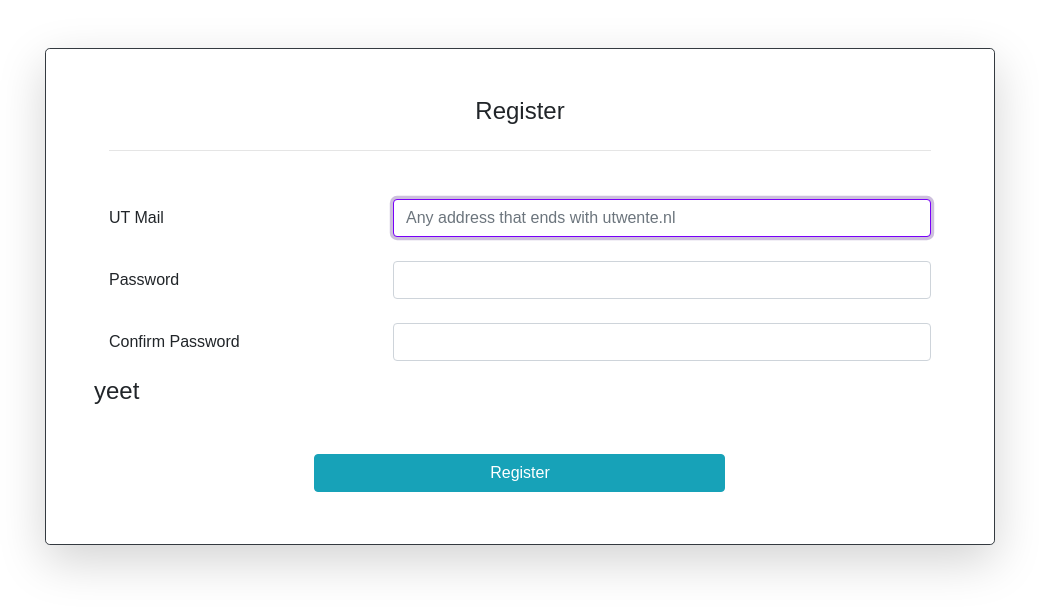
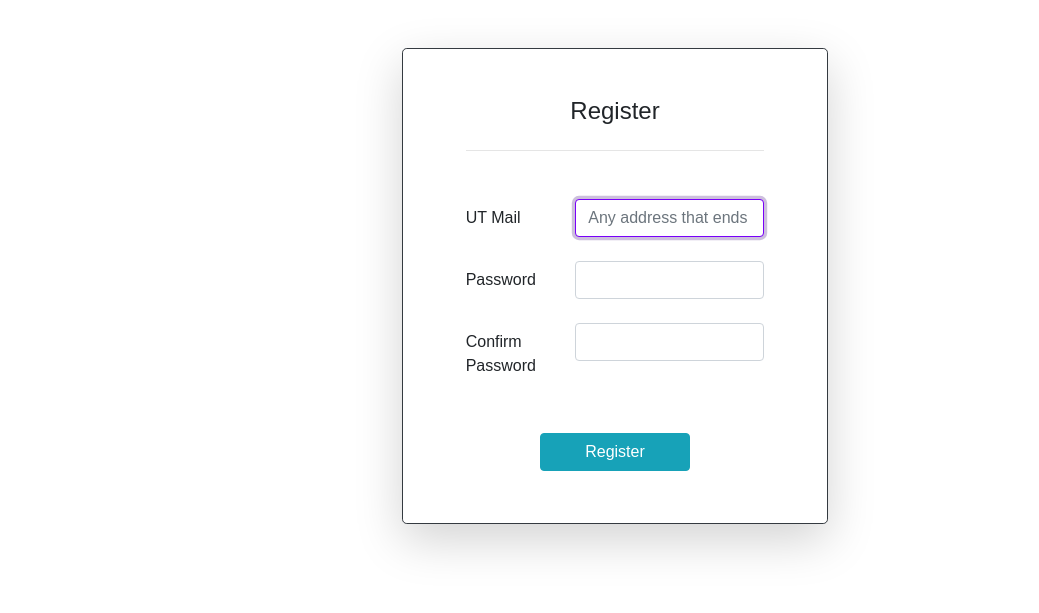
Before and after one commit to utwente-db/DAB, a Django app: page /register/ in a window 1280 px wide. Shown: the top 613 px of the page, without its empty margins (25-1064 px from the left). Run offline with Django 3.2, Linux system fonts and the light colour scheme; some libraries are stand-ins or nearby versions.

Commit message:
register page container now scales nicely

```diff
--- a/designapp1/templates/register.html
+++ b/designapp1/templates/register.html
@@ -9,12 +9,10 @@
 {% endblock %}
 
 {% block content %}
-    <div class="container">
-        <div class="row">
-            <div class="align-items-center col-10
-             mt-5 border border-dark rounded-lg shadow-lg bg-white">
+    <div class="mt-5 col-10 col-sm-6 col-lg-4 center-block
+    container border border-dark rounded-lg shadow-lg bg-white">
         <!-- Register Form -->
-                <div class="p-5">
+        <div class="p-5"> {# actual content #}
             <p class="text-center h4 mb-4">Register</p>
             <hr/>
             <div class="mt-5 form-group row">
@@ -39,11 +37,9 @@
                     <div class="invalid-feedback"></div>
                 </div>
             </div>
-                    <div class="font-weight-light row text-center h4"> yeet</div>
+{#            <div class="font-weight-light row text-center h4"> yeet</div>#}
             <button class="btn btn-info btn-block mt-5 mb-1 col-md-6 offset-md-3" id="register-button">Register
             </button>
         </div>
     </div>
-        </div>
-    </div>
 {% endblock %}
```
Lines whose indentation alone changed are shown as unchanged.
